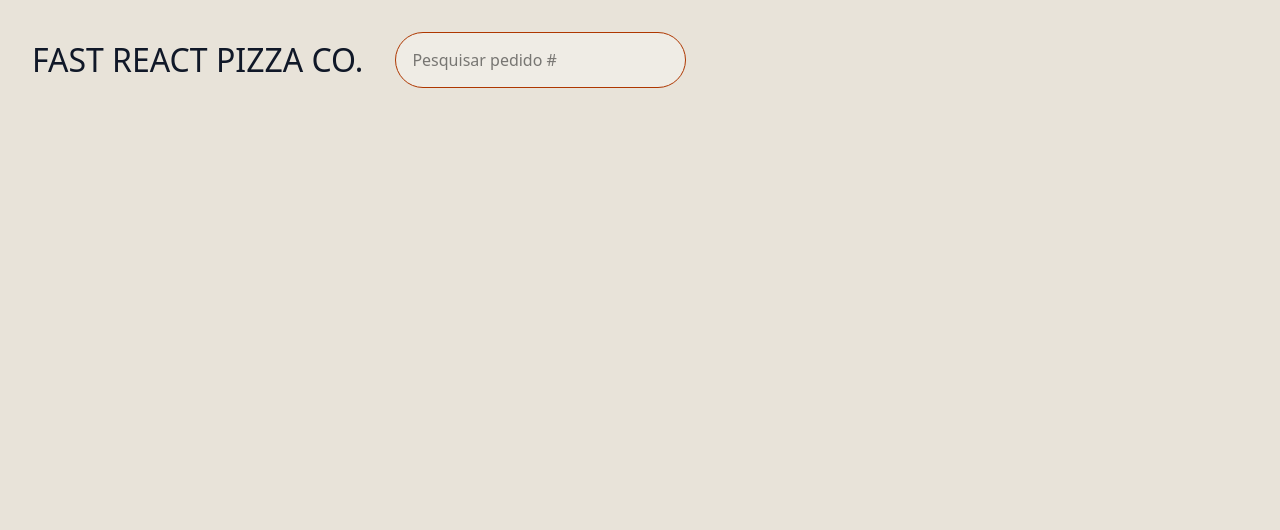
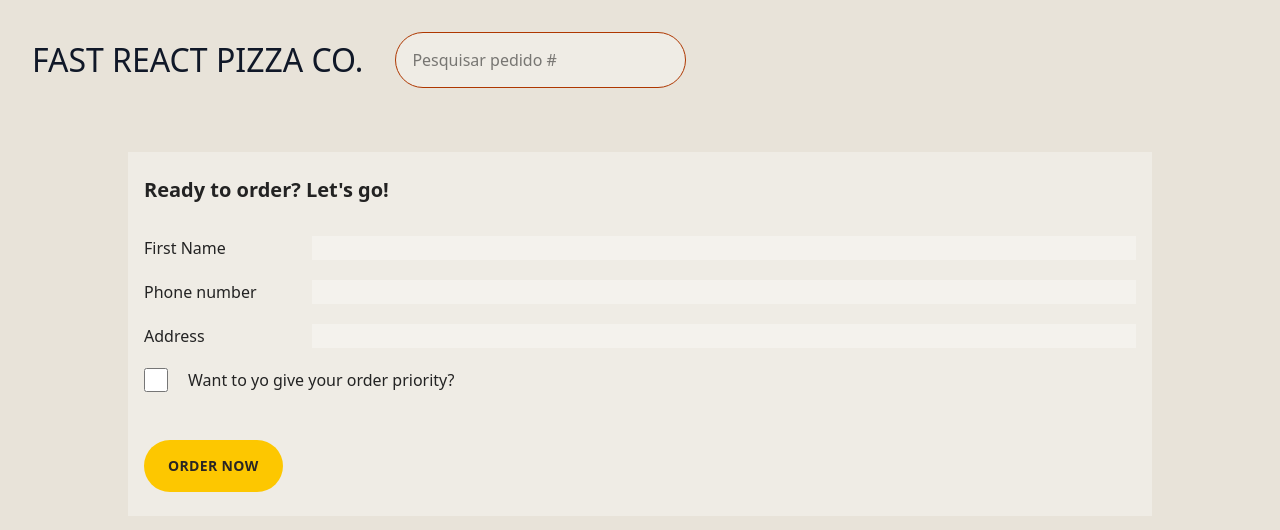
Before and after one commit to CaduFalcaoT/redux-pizza, a React (Vite) app: page /order/new in a window 1280 px wide. Shown: the top 530 px of the page. Built offline with nearby package versions, Linux system fonts and the light colour scheme.

Commit message:
criar pedidos

```diff
--- a/src/App.jsx
+++ b/src/App.jsx
@@ -2,7 +2,9 @@
 import Home from "./ui/Home";
 import Menu, { loader as menuLoader } from "./features/menu/Menu";
 import Cart from "./features/cart/Cart";
-import CreateOrder from "./features/order/CreateOrder";
+import CreateOrder, {
+  action as createOrderAction,
+} from "./features/order/CreateOrder";
 import Order, { loader as orderLoader } from "./features/order/Order";
 import AppLayout from "./ui/AppLayout";
 import Error from "./ui/Error";
@@ -31,6 +33,7 @@
         {
           path: "/order/new",
           element: <CreateOrder />,
+          action: createOrderAction,
         },
         {
           path: "/order/:orderId",
--- a/src/features/menu/Menu.jsx
+++ b/src/features/menu/Menu.jsx
@@ -6,7 +6,7 @@
   const menu = useLoaderData();
   console.log(menu);
   return (
-    <ul className="max-w-[1536px] w-full flex flex-col gap-4">
+    <ul className="max-w-[1024px] w-full flex flex-col gap-4">
       {menu &&
         menu.map((menuItem) => {
           return <MenuItem data={menuItem} key={menuItem.id} />;
--- a/src/features/menu/MenuItem.jsx
+++ b/src/features/menu/MenuItem.jsx
@@ -5,7 +5,7 @@
   const { name, unitPrice, imageUrl, ingredients, soldOut } = data;
 
   return (
-    <li className="flex gap-4 p-4 bg-[#ffffff4f] rounded">
+    <li className="flex gap-4 p-4 bg-[#ffffff4f] rounded shadow-xl">
       <img
         src={imageUrl}
         alt={name}
--- a/src/features/order/CreateOrder.jsx
+++ b/src/features/order/CreateOrder.jsx
@@ -1,3 +1,138 @@
-export default function CreateOrder() {
-  return <></>;
+import { Form, redirect, useActionData, useNavigation } from "react-router-dom";
+import { createOrder } from "../../services/apiRestaurant";
+import Button from "../../ui/Button";
+
+// https://uibakery.io/regex-library/phone-number
+const isValidPhone = (str) =>
+  /^\+?\d{1,4}?[-.\s]?\(?\d{1,3}?\)?[-.\s]?\d{1,4}[-.\s]?\d{1,4}[-.\s]?\d{1,9}$/.test(
+    str
+  );
+
+const fakeCart = [
+  {
+    pizzaId: 12,
+    name: "Mediterranean",
+    quantity: 2,
+    unitPrice: 16,
+    totalPrice: 32,
+  },
+  {
+    pizzaId: 6,
+    name: "Vegetale",
+    quantity: 1,
+    unitPrice: 13,
+    totalPrice: 13,
+  },
+  {
+    pizzaId: 11,
+    name: "Spinach and Mushroom",
+    quantity: 1,
+    unitPrice: 15,
+    totalPrice: 15,
+  },
+];
+
+function CreateOrder() {
+  const navigation = useNavigation();
+  const isSubmitting = navigation.state === "submitting";
+
+  const formErrors = useActionData();
+
+  // const [withPriority, setWithPriority] = useState(false);
+  const cart = fakeCart;
+
+  return (
+    <div className="px-4 py-6 bg-[#ffffff4f] w-full max-w-[1024px]">
+      <h2 className="mb-8 text-xl font-semibold">Ready to order? Let's go!</h2>
+
+      {/* <Form method="POST" action="/order/new"> */}
+      <Form method="POST">
+        <div className="mb-5 flex flex-col gap-2 sm:flex-row sm:items-center">
+          <label className="sm:basis-40">First Name</label>
+          <input
+            className="input grow bg-[#ffffff4f]"
+            type="text"
+            name="customer"
+            required
+          />
+        </div>
+
+        <div className="mb-5 flex flex-col gap-2 sm:flex-row sm:items-center">
+          <label className="sm:basis-40">Phone number</label>
+          <div className="grow">
+            <input
+              className="input w-full bg-[#ffffff4f]"
+              type="tel"
+              name="phone"
+              required
+            />
+            {formErrors?.phone && (
+              <p className="mt-2 rounded-md bg-red-100 p-2 text-xs text-red-700">
+                {formErrors.phone}
+              </p>
+            )}
+          </div>
+        </div>
+
+        <div className="mb-5 flex flex-col gap-2 sm:flex-row sm:items-center">
+          <label className="sm:basis-40">Address</label>
+          <div className="grow">
+            <input
+              className="input w-full bg-[#ffffff4f]"
+              type="text"
+              name="address"
+              required
+            />
+          </div>
+        </div>
+
+        <div className="mb-12 flex items-center gap-5">
+          <input
+            className="h-6 w-6 accent-yellow-400 focus:outline-none focus:ring focus:ring-yellow-400 focus:ring-offset-2"
+            type="checkbox"
+            name="priority"
+            id="priority"
+            // value={withPriority}
+            // onChange={(e) => setWithPriority(e.target.checked)}
+          />
+          <label htmlFor="priority" className="font-medium">
+            Want to yo give your order priority?
+          </label>
+        </div>
+
+        <div>
+          <input type="hidden" name="cart" value={JSON.stringify(cart)} />
+          <Button disabled={isSubmitting} type="primary">
+            {isSubmitting ? "Placing order...." : "Order now"}
+          </Button>
+        </div>
+      </Form>
+    </div>
+  );
 }
+
+export async function action({ request }) {
+  const formData = await request.formData();
+  const data = Object.fromEntries(formData);
+
+  const order = {
+    ...data,
+    cart: JSON.parse(data.cart),
+    priority: data.priority === "on",
+  };
+
+  const errors = {};
+  if (!isValidPhone(order.phone))
+    errors.phone =
+      "Please give us your correct phone number. We might need it to contact you.";
+
+  if (Object.keys(errors).length > 0) return errors;
+
+  // If everything is okay, create new order and redirect
+
+  const newOrder = await createOrder(order);
+
+  return redirect(`/order/${newOrder.id}`);
+}
+
+export default CreateOrder;
--- a/src/features/order/Order.jsx
+++ b/src/features/order/Order.jsx
@@ -27,7 +27,7 @@
   const deliveryIn = calcMinutesLeft(estimatedDelivery);
 
   return (
-    <div className="fixed flex flex-col gap-12 px-4 py-6 w-full max-w-[1024px] h-[calc(100vh-120px)] bg-[#ffffff4f] rounded shadow-2xl">
+    <div className="fixed flex flex-col gap-12 p-12 w-full max-w-[1024px] h-[calc(100vh-120px)] bg-[#ffffff4f] rounded shadow-2xl">
       <div className="flex flex-wrap items-center justify-between gap-2">
         <h2 className="text-3xl font-semibold">Pedido #{id} Status</h2>
 
```
